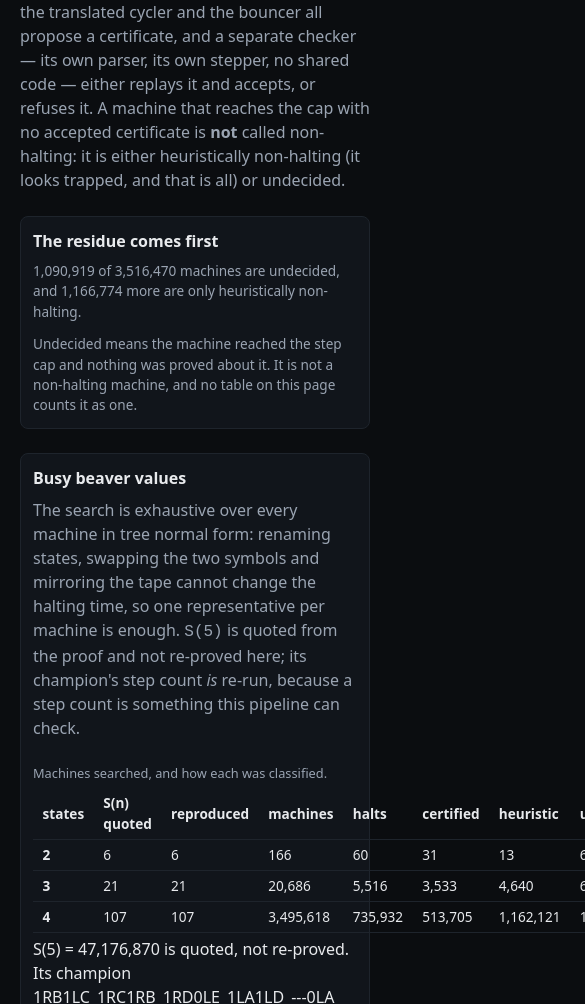
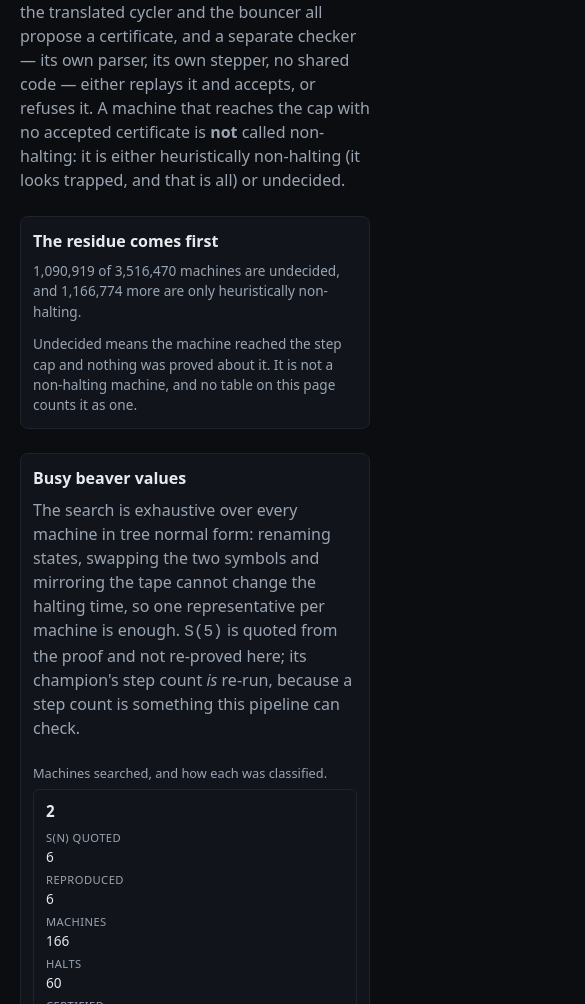
Before and after one commit to JoeyHammoth/chaotic-automata, a website built with Vite: page site/verifier.html in a window 390 px wide. Shown: the part 96-1100 px from the top of the page, 585 px wide, since content can reach past the window. Built offline with nearby package versions, Linux system fonts and the light colour scheme.

Commit message:
Make the verifier tables usable on a phone and title the trace points (#90)
* Make the verifier tables usable on a phone and title the trace points

At 390 px the cryptid table was 726 px wide and the whole page scrolled
sideways; the busy-beaver and labelled tables overflowed too. Below 700 px
every verifier table now stacks each row into a card, with the column name
above each value and the header row folded away, so nothing is hidden and
the page fits the viewport. The cards carry explicit table roles, because
the display change drops the native semantics and a screen reader should
still hear a table.

Desktop widths for the cryptid table are fixed now, so the sentence gets
the largest share instead of whatever the browser left it, and long machine
strings break rather than push the column wider.

Each trace point also carries an SVG title with its span and step, built
from the same sentence helper as the bar titles, so the line chart is as
readable by pointer as the bars are.

* Let the certificate select and a claim's source URL fit a phone

CI showed the phone test overflowing by 35 px where this machine fit: the
certificate select sizes itself to its longest machine string, and a claim's
source URL has no space to break at. The select is capped at its container,
the JSON block scrolls inside its own box, and claim text may break inside a
word. At 320, 360 and 390 px the page now reports no sideways overflow.

```diff
--- a/site/src/style.css
+++ b/site/src/style.css
@@ -58,6 +58,97 @@ h2 {
   margin: 0;
 }
 
+/*
+ * A phone cannot hold five or eight columns. Each verifier row becomes a card instead, with the
+ * column name repeated above its value, so nothing is hidden and nothing scrolls sideways. The page
+ * keeps the table roles set in `keepTableSemantics`, so a screen reader still hears a table.
+ */
+@media (max-width: 700px) {
+  body.verifier table.data {
+    display: block;
+  }
+
+  body.verifier table.data thead {
+    display: none;
+  }
+
+  /* A block table would let the caption shrink to a strip; it stays a full-width line. */
+  body.verifier table.data caption {
+    display: block;
+    width: 100%;
+    max-width: none;
+  }
+
+  body.verifier table.data tbody,
+  body.verifier table.data tr,
+  body.verifier table.data th,
+  body.verifier table.data td {
+    display: block;
+  }
+
+  body.verifier table.data tr {
+    border: 1px solid #1e242c;
+    border-radius: 6px;
+    padding: 0.5rem 0.75rem;
+    margin-bottom: 0.75rem;
+  }
+
+  body.verifier table.data th,
+  body.verifier table.data td {
+    width: auto;
+    border: 0;
+    padding: 0.15rem 0;
+  }
+
+  body.verifier table.data th[scope='row'] {
+    font-size: 0.95rem;
+    padding-bottom: 0.3rem;
+  }
+
+  body.verifier table.data td::before {
+    content: attr(data-label);
+    display: block;
+    color: var(--muted);
+    font-size: 0.7rem;
+    letter-spacing: 0.04em;
+    text-transform: uppercase;
+  }
+
+  body.verifier table.data td.certificate {
+    overflow-wrap: anywhere;
+  }
+}
+
+@media (min-width: 701px) {
+  #cryptid-table {
+    table-layout: fixed;
+  }
+
+  #cryptid-table th:nth-child(1) {
+    width: 9%;
+  }
+
+  #cryptid-table th:nth-child(2) {
+    width: 7%;
+  }
+
+  #cryptid-table th:nth-child(3) {
+    width: 26%;
+  }
+
+  #cryptid-table th:nth-child(4) {
+    width: 17%;
+  }
+
+  #cryptid-table th:nth-child(5) {
+    width: 41%;
+  }
+
+  #cryptid-table td.certificate {
+    overflow-wrap: anywhere;
+  }
+}
+
 .chart-caption {
   display: block;
   color: var(--muted);
@@ -78,6 +169,26 @@ h2 {
   gap: 0.5rem;
   margin-bottom: 0.75rem;
   font-size: 0.9rem;
+}
+
+/*
+ * A select sizes itself to its longest option, and a machine string is long. Without this cap the
+ * control is wider than a phone and the whole page scrolls sideways. The certificate JSON is the
+ * same problem in a code block: it scrolls inside its own box rather than widening the page.
+ */
+.controls select {
+  max-width: 100%;
+  min-width: 0;
+}
+
+pre.certificate {
+  max-width: 100%;
+  overflow-x: auto;
+}
+
+/* A source URL has no spaces to break at, so a narrow screen needs permission to break it. */
+.claims li {
+  overflow-wrap: anywhere;
 }
 
 .controls label {
--- a/site/src/verifier/lib/verifier.ts
+++ b/site/src/verifier/lib/verifier.ts
@@ -223,6 +223,17 @@ export interface TraceChart {
   maxSpan: number;
   /** The words the chart carries for a reader who cannot see it. */
   label: string;
+}
+
+/**
+ * One trace point in words: the span at a step. The chart's label and each point's hover title both
+ * use this sentence, so a pointer and a reader get the same numbers.
+ */
+export function tracePointLine(point: Pick<TracePoint, 'steps' | 'span'>): string {
+  return (
+    `${point.span.toLocaleString('en-US')} cells at ` +
+    `${point.steps.toLocaleString('en-US')} steps`
+  );
 }
 
 /**
--- a/site/src/verifier/main.ts
+++ b/site/src/verifier/main.ts
@@ -13,6 +13,7 @@ import {
   formatSteps,
   growthBarLine,
   loadLadder,
+  tracePointLine,
   loadVerifier,
   residue,
   verdictBadge,
@@ -30,11 +31,38 @@ function element<T extends HTMLElement>(id: string): T {
   return found as T;
 }
 
-function cell(text: string, scope?: 'row'): HTMLTableCellElement {
+function cell(text: string, scope?: 'row', label?: string): HTMLTableCellElement {
   const node = document.createElement(scope === 'row' ? 'th' : 'td');
   if (scope === 'row') node.scope = 'row';
+  if (label !== undefined) node.dataset.label = label;
   node.textContent = text;
   return node;
+}
+
+/**
+ * Which run a chart element belongs to, in words. The bars and points say it the same way.
+ */
+function runLabel(mirror: boolean): string {
+  return mirror ? "the mirror's longer run" : "the product's own samples";
+}
+
+/**
+ * The narrow layout stacks each row into a card, which drops the table semantics HTML gives those
+ * elements. Explicit roles put them back, so a screen reader still hears a table with headers and
+ * cells rather than a list of blocks.
+ */
+function keepTableSemantics(): void {
+  for (const table of document.querySelectorAll<HTMLTableElement>('table.data')) {
+    table.setAttribute('role', 'table');
+    for (const group of table.querySelectorAll('thead, tbody')) {
+      group.setAttribute('role', 'rowgroup');
+    }
+    for (const row of table.querySelectorAll('tr')) row.setAttribute('role', 'row');
+    for (const header of table.querySelectorAll('th')) {
+      header.setAttribute('role', header.scope === 'row' ? 'rowheader' : 'columnheader');
+    }
+    for (const data of table.querySelectorAll('td')) data.setAttribute('role', 'cell');
+  }
 }
 
 function renderResidue(product: VerifierProduct): void {
@@ -55,13 +83,17 @@ function renderBb(product: VerifierProduct): void {
     const row = document.createElement('tr');
     row.append(
       cell(String(run.states), 'row'),
-      cell(run.quoted === null ? '—' : run.quoted.toLocaleString('en-US')),
-      cell(run.reproduced === null ? '—' : run.reproduced.toLocaleString('en-US')),
-      cell(run.machines.toLocaleString('en-US')),
-      cell(run.halting.toLocaleString('en-US')),
-      cell(run.certified.toLocaleString('en-US')),
-      cell(run.heuristic.toLocaleString('en-US')),
-      cell(run.undecided.toLocaleString('en-US')),
+      cell(run.quoted === null ? '—' : run.quoted.toLocaleString('en-US'), undefined, 'S(n) quoted'),
+      cell(
+        run.reproduced === null ? '—' : run.reproduced.toLocaleString('en-US'),
+        undefined,
+        'reproduced',
+      ),
+      cell(run.machines.toLocaleString('en-US'), undefined, 'machines'),
+      cell(run.halting.toLocaleString('en-US'), undefined, 'halts'),
+      cell(run.certified.toLocaleString('en-US'), undefined, 'certified'),
+      cell(run.heuristic.toLocaleString('en-US'), undefined, 'heuristic'),
+      cell(run.undecided.toLocaleString('en-US'), undefined, 'undecided'),
     );
     body.append(row);
   }
@@ -85,13 +117,14 @@ function renderLabelled(product: VerifierProduct): void {
     machine.append(document.createTextNode(entry.string));
     const klass = document.createElement('td');
     klass.className = `badge ${badge.className}`;
+    klass.dataset.label = 'class';
     klass.textContent = `${badge.symbol} ${badge.text}`;
     row.append(
       machine,
-      cell(String(entry.states)),
+      cell(String(entry.states), undefined, 'states'),
       klass,
-      cell(formatSteps(entry.steps)),
-      cell(checkSummary(entry)),
+      cell(formatSteps(entry.steps), undefined, 'steps'),
+      cell(checkSummary(entry), undefined, 'checker'),
     );
     body.append(row);
   }
@@ -154,6 +187,9 @@ function traceChart(trace: CryptidTrace, ladder?: CryptidTrace): SVGSVGElement {
     dot.setAttribute('cy', point.y.toFixed(1));
     dot.setAttribute('r', '1.8');
     markOutOfProduct(dot, point.mirror === true);
+    const title = document.createElementNS(SVG, 'title');
+    title.textContent = `${tracePointLine(point)} (${runLabel(point.mirror === true)})`;
+    dot.append(title);
     svg.append(dot);
   }
   return svg;
@@ -175,8 +211,7 @@ function growthChart(trace: CryptidTrace, ladder?: CryptidTrace): SVGSVGElement
     markOutOfProduct(rect, bar.mirror);
     // A pointer can read the same sentence the label carries, without a screen reader.
     const title = document.createElementNS(SVG, 'title');
-    const run = bar.mirror ? "the mirror's longer run" : "the product's own samples";
-    title.textContent = `${growthBarLine(bar)} (${run})`;
+    title.textContent = `${growthBarLine(bar)} (${runLabel(bar.mirror)})`;
     rect.append(title);
     svg.append(rect);
   }
@@ -202,6 +237,7 @@ function renderCryptids(product: VerifierProduct, ladder: CryptidLadder | null):
     name.textContent = cryptid.name;
     const machine = document.createElement('td');
     machine.className = 'certificate';
+    machine.dataset.label = 'machine';
     machine.textContent = cryptid.string;
     const mine = document.createElement('td');
     const charts = document.createElement('div');
@@ -216,11 +252,12 @@ function renderCryptids(product: VerifierProduct, ladder: CryptidLadder | null):
       `${summary.verdict} — ${summary.proves}. ${cryptidTraceLine(cryptid.trace)}.` +
       (longer === undefined ? '' : ` ${cryptidLadderLine(cryptid.trace, longer)}.`);
     mine.append(charts, prose);
+    mine.dataset.label = 'this pipeline';
     row.append(
       name,
-      cell(cryptid.domain),
+      cell(cryptid.domain, undefined, 'domain'),
       machine,
-      cell(`${cryptid.claim} (${cryptid.found})`),
+      cell(`${cryptid.claim} (${cryptid.found})`, undefined, 'the wiki says'),
       mine,
     );
     body.append(row);
@@ -253,8 +290,8 @@ function renderCertificate(product: VerifierProduct, entry: Labelled): void {
     const row = document.createElement('tr');
     row.append(
       cell(mutation.label, 'row'),
-      cell(mutation.accepted ? 'accepted' : 'refused'),
-      cell(mutation.reason),
+      cell(mutation.accepted ? 'accepted' : 'refused', undefined, 'checker'),
+      cell(mutation.reason, undefined, 'reason'),
     );
     body.append(row);
   }
@@ -290,6 +327,7 @@ function render(product: VerifierProduct, ladder: CryptidLadder | null): void {
   });
   const first = product.labelled[0];
   if (first !== undefined) renderCertificate(product, first);
+  keepTableSemantics();
   element('status').textContent =
     `product v${product.version}, seed ${product.seed}, cap ${product.cap} steps, ` +
     `fingerprints every ${product.check_every} steps` +
--- a/site/verifier.html
+++ b/site/verifier.html
@@ -10,7 +10,7 @@
     />
     <link rel="stylesheet" href="/src/style.css" />
   </head>
-  <body>
+  <body class="verifier">
     <main>
       <header>
         <h1>Verifier</h1>
```
Also changed, not shown: site/e2e/verifier.spec.ts (+34 -0 lines), site/src/verifier/tests/verifier.test.ts (+8 -0 lines).
